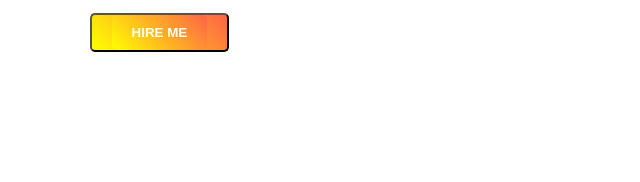
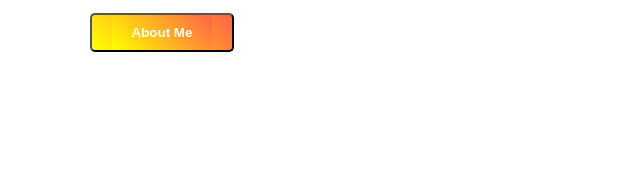
Before and after one commit to Hasanuzzaman-Shah/my-first-portfolio, a plain HTML site: page index.html in a window 1280 px wide. Shown: the part 503-685 px from the top of the page, 0-640 px from the left. Drawn offline with Linux system fonts and the light colour scheme.

Commit message:
Update index.html

```diff
--- a/index.html
+++ b/index.html
@@ -21,8 +21,8 @@
                     create a professional website. Nothing is impossible in this world. Thats why one day i become a
                     woeld class programmer.At this moment i have no money but one day i have lot of money.Allah can help me inshaallah.
                  </p>
-                 <button class="link-button"><a class="link-button" target="_blank" href="https://www.youtube.com/channel/UCTYhUge15PX-NYp7LflZaNQ">
-                    HIRE ME </a>
+                 <button class="link-button"><a class="link-button" target="_blank" href="https://hasanuzzaman088.github.io/personal-informaiton/">
+                   About Me </a>
                 </button>
 
         </div>
```
